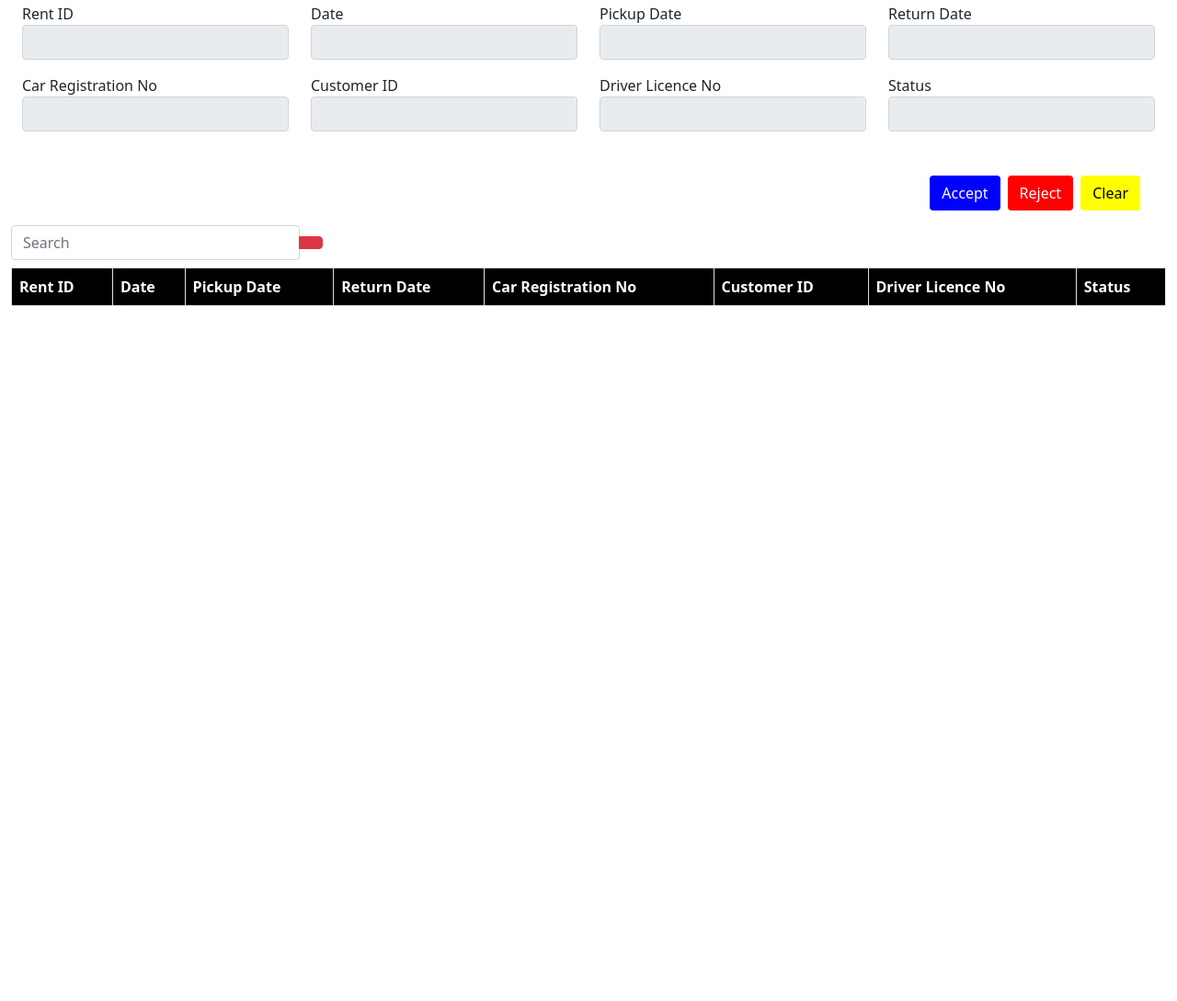
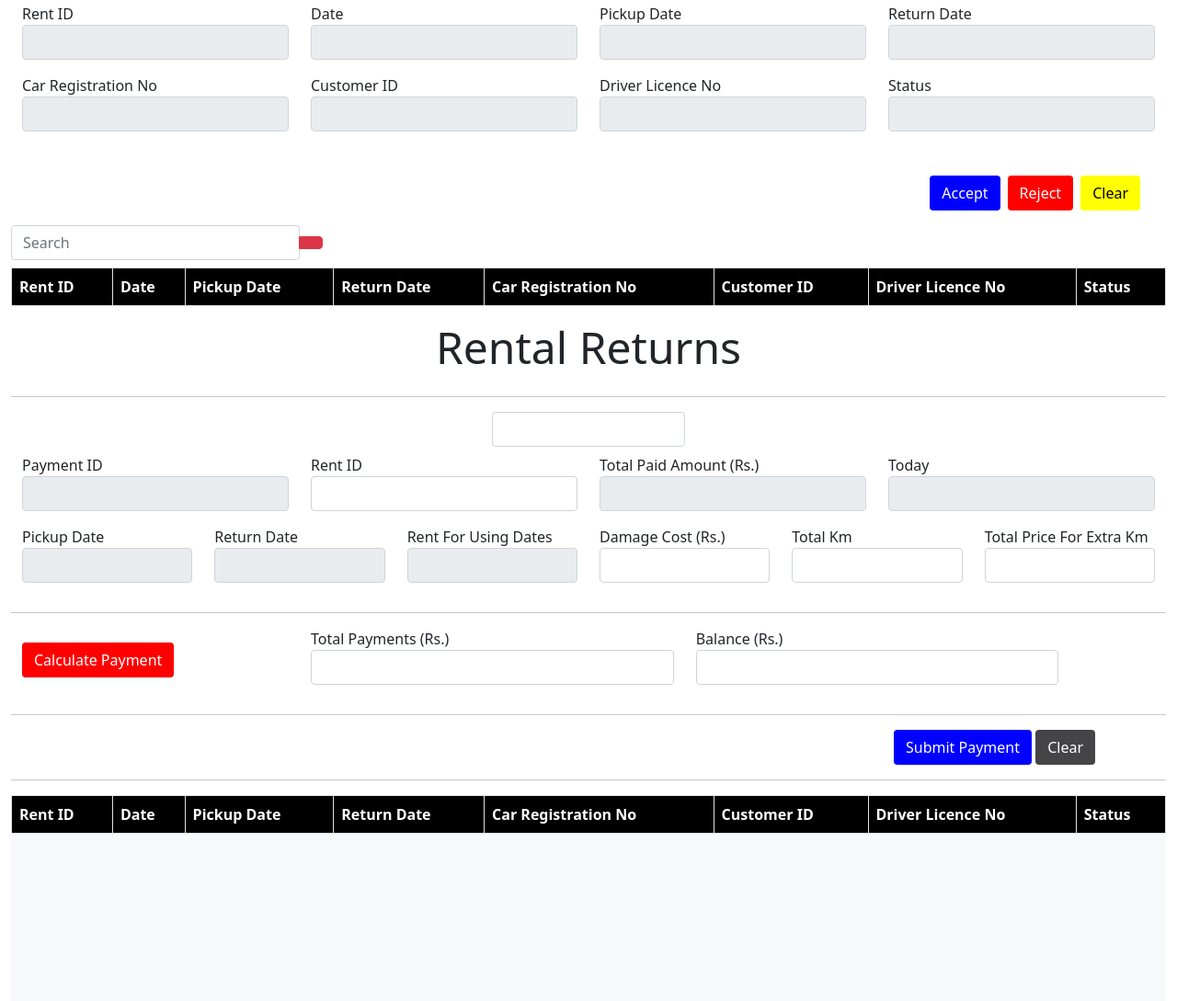
Before and after one commit to LasariImalsha/Car_Rental_System, a plain HTML site: page FrontEnd/Admin.html in a window 1280 px wide. Shown: the part 4462-5551 px from the top of the page at 92% size. Before the commit the page ends 4811 px from the top, so only its background shows below. Drawn offline with Linux system fonts and the light colour scheme.

Commit message:
Added response form

```diff
--- a/FrontEnd/Admin.html
+++ b/FrontEnd/Admin.html
@@ -725,5 +725,146 @@
     </div>
 
 </section>
+<!------------------------------Response Form---------------------------------->
+<section class="container-fluid" id="responsesContent">
+    <div class="row text-center"><h1 class="h1 display-5">Rental Returns</h1></div>
+    <hr>
+    <div class="row ml-0 mr-0 mt-2 mb-2 align-content-end ">
+        <div class="input-group d-flex align-items-center justify-content-center">
+            <div class="col-2">
+                <input type="text" class="form-control" id="txtReturnId" name="returnId">
+            </div>
+        </div>
+    </div>
+    <div class="row ms-0 me-0">
+        <div class="col-3">
+            <div class="mb-3">
+                <label for="txtReturnPaymentId" class="form-label mb-0">Payment ID</label>
+                <input type="text" class="form-control" id="txtReturnPaymentId"
+                       name="rentalPaymentId" disabled>
+            </div>
+        </div>
+        <div class="col-3">
+            <div class="mb-3">
+                <label for="txtSearchRentId" class="form-label mb-0">Rent ID</label>
+                <input type="text" class="form-control" id="txtSearchRentId"
+                       name="searchRentId">
+            </div>
+        </div>
+        <div class="col-3">
+            <div class="mb-3">
+                <label for="txtTotalPaidAmount" class="form-label mb-0">Total Paid Amount
+                    (Rs.)</label>
+                <input type="text" class="form-control" id="txtTotalPaidAmount"
+                       name="totalPaidAmount" disabled>
+            </div>
+        </div>
+        <div class="col-3">
+            <div class="mb-3">
+                <label for="txtTodayDate" class="form-label mb-0">Today</label>
+                <input type="text" class="form-control" id="txtTodayDate"
+                       name="todayDate" disabled>
+            </div>
+        </div>
+    </div>
+    <div class="row ms-0 me-0">
+        <div class="col-2">
+            <div class="mb-3">
+                <label for="txtPickDate" class="form-label mb-0">Pickup Date</label>
+                <input type="text" class="form-control" id="txtPickDate"
+                       name="pickDate" disabled>
+            </div>
+        </div>
+        <div class="col-2">
+            <div class="mb-3">
+                <label for="txtRDate" class="form-label mb-0">Return Date</label>
+                <input type="text" class="form-control" id="txtRDate"
+                       name="rDate" disabled>
+            </div>
+        </div>
+        <div class="col-2">
+            <div class="mb-3">
+                <label for="txtRentForUseDates" class="form-label mb-0">Rent For Using Dates</label>
+                <input type="text" class="form-control" id="txtRentForUseDates"
+                       name="rentForUseDates" disabled>
+            </div>
+        </div>
+        <div class="col-2">
+            <div class="mb-3">
+                <label for="txtDamageCost" class="form-label mb-0">Damage Cost (Rs.)</label>
+                <input type="text" class="form-control" id="txtDamageCost"
+                       name="damageCost">
+            </div>
+        </div>
+        <div class="col-2">
+            <div class="mb-3">
+                <label for="txtTotalKm" class="form-label mb-0">Total Km</label>
+                <input type="text" class="form-control" id="txtTotalKm"
+                       name="totalKm">
+            </div>
+        </div>
+        <div class="col-2">
+            <div class="mb-3">
+                <label for="txtTotalPriceForExtraKm" class="form-label mb-0">Total Price For Extra
+                    Km</label>
+                <input type="text" class="form-control" id="txtTotalPriceForExtraKm"
+                       name="totalPriceForExtraKm">
+            </div>
+        </div>
+    </div>
+    <hr>
+    <div class="row ms-0 me-0">
+        <div class="col-3">
+            <div class="form-floating mb-3">
+                <button type="button" class="btn mt-3 " id="btnCalPayment" style="background-color: red; color: white">Calculate
+                    Payment
+                </button>
+
+            </div>
+        </div>
+        <div class="col-4">
+            <div class="mb-3">
+                <label for="txtTotalPayments" class="form-label mb-0">Total Payments (Rs.)</label>
+                <input type="text" class="form-control" id="txtTotalPayments"
+                       name="totalPayments">
+            </div>
+        </div>
+        <div class="col-4">
+            <div class="mb-3">
+                <label for="txtBalance" class="form-label mb-0">Balance (Rs.)</label>
+                <input type="text" class="form-control" id="txtBalance"
+                       name="balance">
+            </div>
+        </div>
+    </div>
+    <hr>
+    <div class="row d-flex align-items-center justify-content-end">
+        <div class="col-3">
+            <button type="button" class="btn" id="btnSubmitPayment" style="background-color: blue; color: white">Submit Payment
+            </button>
+            <button type="button" class="btn" id="btnClearPayment" style="background-color: #454547; color: white">Clear</button>
+        </div>
+    </div>
+    <hr>
+    <div class="bg-light" style="height: 28vh">
+        <table class="table table-hover table-bordered table-striped" id="carRentaltbl">
+            <thead style="background-color: black; color: white">
+            <tr>
+                <th>Rent ID</th>
+                <th>Date</th>
+                <th>Pickup Date</th>
+                <th>Return Date</th>
+                <th>Car Registration No</th>
+                <th>Customer ID</th>
+                <th>Driver Licence No</th>
+                <th>Status</th>
+            </tr>
+            </thead>
+            <tbody id="tableCarRental">
+
+            </tbody>
+        </table>
+    </div>
+</section>
 </body>
 </html>
```
